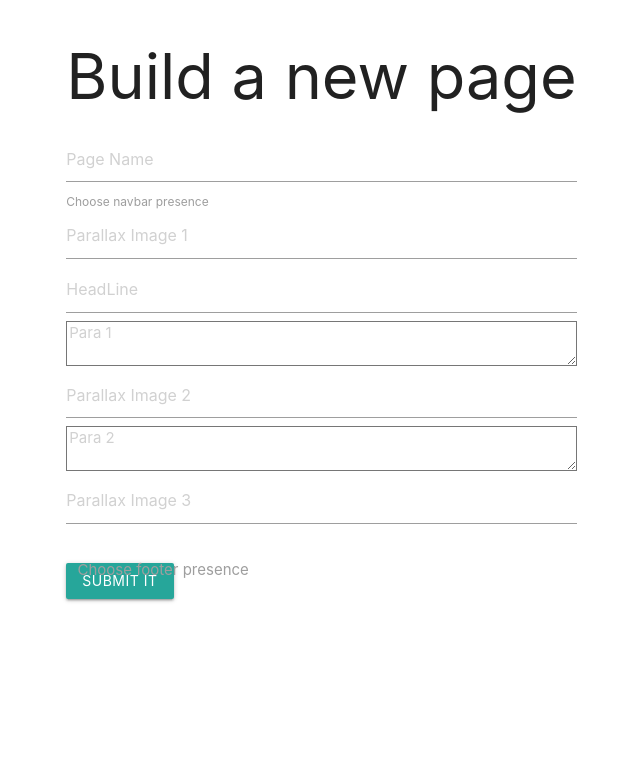
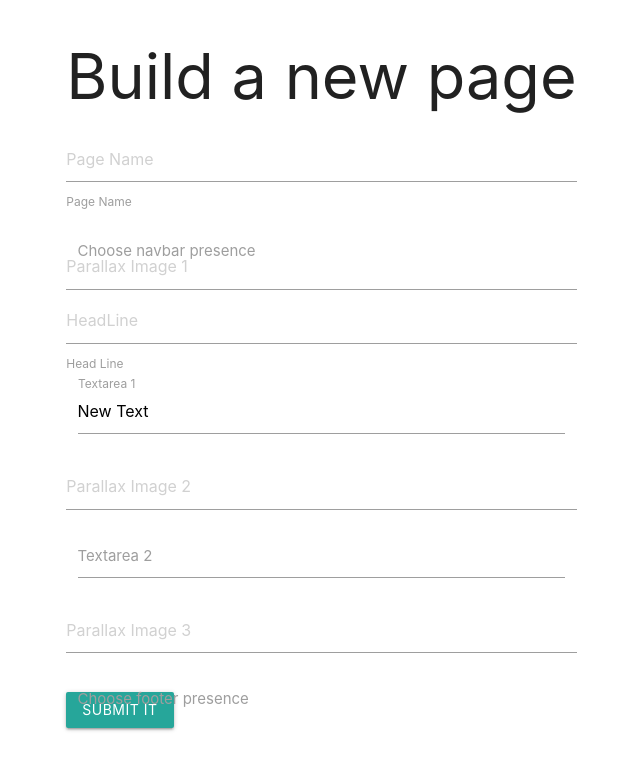
Before and after one commit to Gotvna/Site-portfolio-php, a PHP site: page /builder-page/pagebuilder.php in a window 1280 px wide. Shown: the top 770 px of the page, without its empty margins (137-777 px from the left). Run offline with PHP 8.4, Linux system fonts and the light colour scheme.

Commit message:
Page builder v2

```diff
--- a/builder-page/pagebuilder.php
+++ b/builder-page/pagebuilder.php
@@ -17,29 +17,34 @@
                 <form class="form-horizontal" id="Bpage" method="post" action="PageGen.php">
                     <h1>Build a new page</h1>
                     <div class="form-group">
-                        <input type="text" name="inPageName" class="form-control" placeholder="Page Name">
+                        <input placeholder="Page Name" id="inPageName" type="text" class="validate">
+                        <label for="inPageName">Page Name</label>
                     </div>
-                    <div class="form-group">
-                        <label for="navbar">Choose navbar presence</label>
-                        <select name="navbar" id="navbar">
-                            <option value="with">With</option>
-                            <option value="without">Without (Somes adminpages dont need navbar)</option>
+                    <div class="input-field col s12">
+                        <select>
+                            <option value="" disabled selected>Choose your option</option>
+                            <option value="1">With</option>
+                            <option value="2">Without (Somes adminpages dont need navbar)</option>
                         </select>
+                        <label>Choose navbar presence</label>
                     </div>
                     <div class="form-group">
                         <input type="text" name="inBkgF" class="form-control" placeholder="Parallax Image 1">
                     </div>
                     <div class="form-group">
-                        <input type="text" name="inHeadLine" class="form-control" placeholder="HeadLine">
+                        <input placeholder="HeadLine" id="inHeadLine" type="text" class="validate">
+                        <label for="inHeadLine">Head Line</label>
                     </div>
-                    <div class="form-group">
-                        <textarea name="inParaF" class="form-control" placeholder="Para 1"></textarea>
+                    <div class="input-field col s12">
+                        <textarea id="textarea2" class="materialize-textarea"></textarea>
+                        <label for="textarea2">Textarea 1</label>
                     </div>
                     <div class="form-group">
                         <input type="text" name="inBkgS" class="form-control" placeholder="Parallax Image 2">
                     </div>
-                    <div class="form-group">
-                        <textarea name="inParaS" class="form-control" placeholder="Para 2"></textarea>
+                    <div class="input-field col s12">
+                        <textarea id="textarea2" class="materialize-textarea"></textarea>
+                        <label for="textarea2">Textarea 2</label>
                     </div>
                     <div class="form-group">
                         <input type="text" name="inBkgT" class="form-control" placeholder="Parallax Image 3">
@@ -54,9 +59,9 @@
                     </div>
                     <button type="submit" class="btn btn-success">Submit It</button>
                 </form>
-
             </div>
         </div>
+    </div>
     <script src="./js/jQuery.js"></script>
     <script src="./js/materialize.js"></script>
     <script src="./js/script.js"></script>
--- a/js/script.js
+++ b/js/script.js
@@ -6,7 +6,6 @@ $(document).ready(function(){
 
 $(document).ready(function(){
   $('.parallax').parallax();
-  $('select').formSelect();
 });
 
 $(document).ready(function(){
@@ -15,7 +14,17 @@ $(document).ready(function(){
     });
 });
 
+//Page Builder JS
+document.addEventListener('DOMContentLoaded', function() {
+  var elems = document.querySelectorAll('select');
+  var instances = M.FormSelect.init(elems, options);
+});
 
+$('#textarea1').val('New Text');
+M.textareaAutoResize($('#textarea1'));
+
+$('#textarea2').val('New Text');
+M.textareaAutoResize($('#textarea2'));
 
 // Modal code
   $(document).ready(function(){
```
